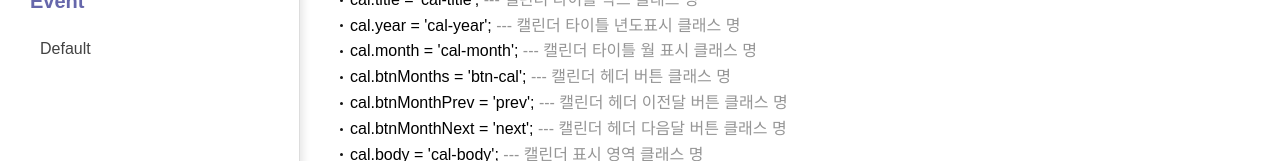
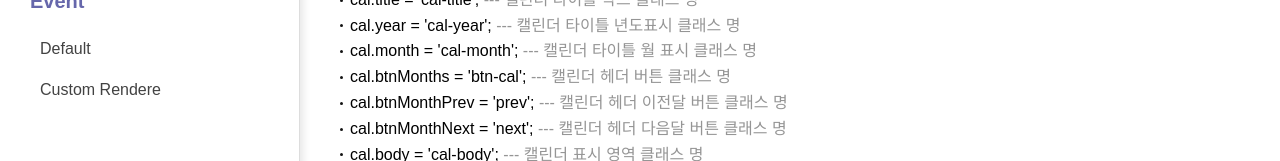
Before and after one commit to nixpluvia/CustomCalendar, a plain HTML site: page api.html in a window 1280 px wide. Shown: the part 397-558 px from the top of the page. Drawn offline with nearby package versions, Linux system fonts and the light colour scheme.

Commit message:
메뉴 링크 추가

```diff
--- a/api.html
+++ b/api.html
@@ -83,6 +83,7 @@
                             <strong class="tit">Event</strong>
                             <ul class="menu-02">
                                 <li><a href="./event.html">Default</a></li>
+                                <li><a href="./event_2.html">Custom Rendere</a></li>
                             </ul>
                         </li>
                     </ul>
```
Also changed, not shown: custom.html (+1 -0 lines), default.html (+1 -0 lines), event.html (+1 -0 lines), event_2.html (+1 -0 lines), install.html (+1 -0 lines).
